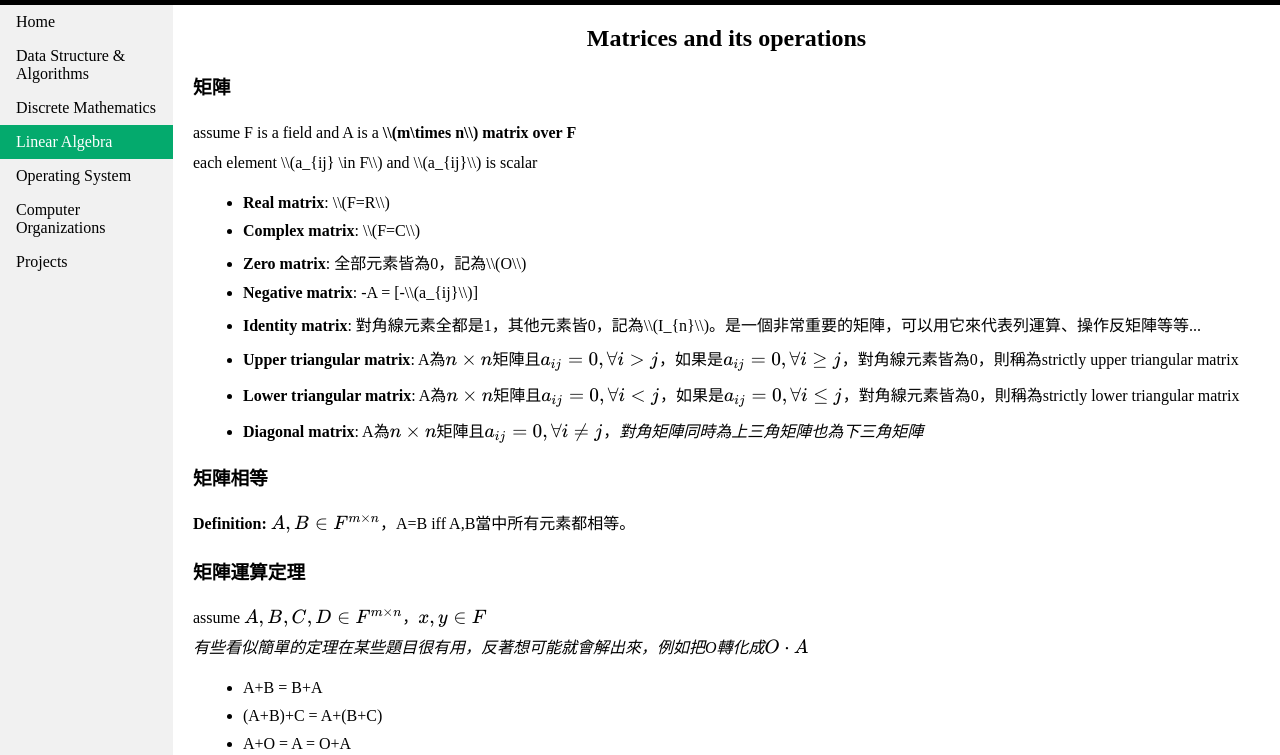
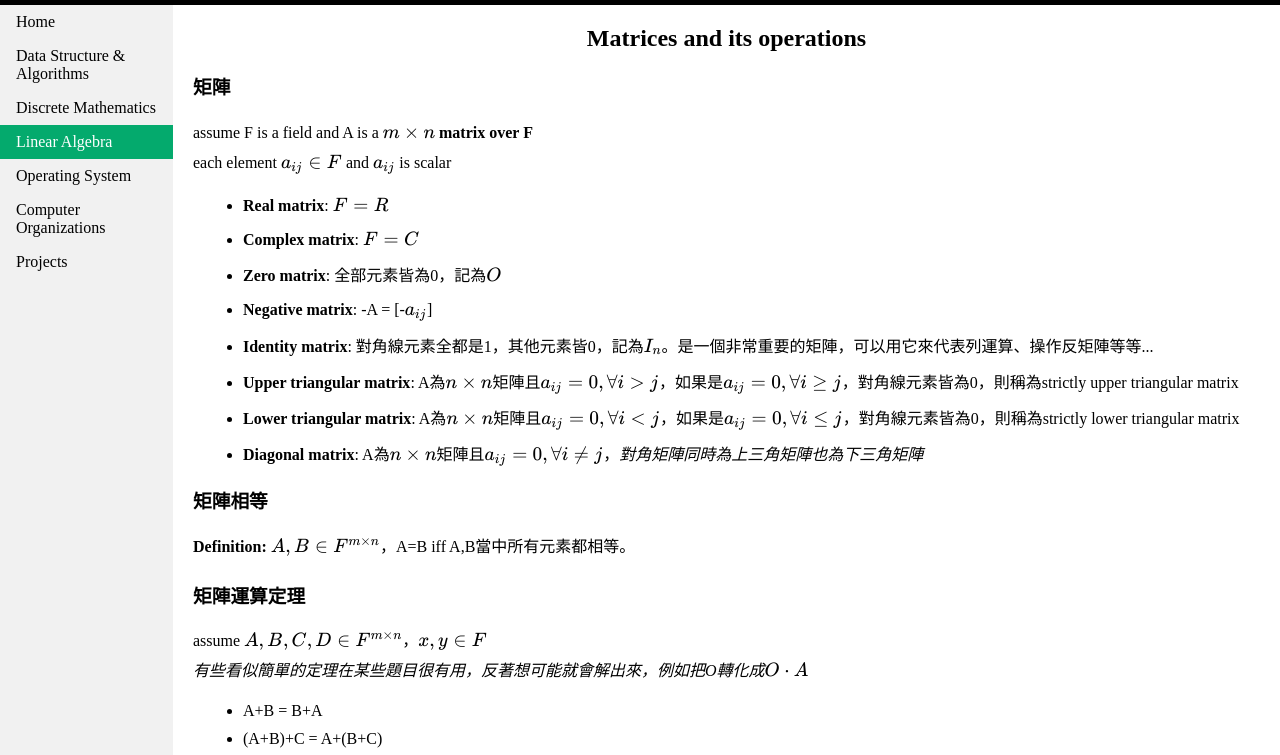
Before and after one commit to yi-shin-cheng/yi-shin-cheng.github.io, a plain HTML site: page Linear Algebra/posts/Matrices-and-its-operations.html in a window 1280 px wide. Shown: the part 45-800 px from the top of the page. Drawn offline with nearby package versions, Linux system fonts and the light colour scheme.

Commit message:
fix latex problem

```diff
--- a/Linear Algebra/posts/Matrices-and-its-operations.html
+++ b/Linear Algebra/posts/Matrices-and-its-operations.html
@@ -35,14 +35,14 @@
                     <div class="content">
                         <h3 class="subtitle">矩陣</h3>
                         <p>
-                        assume F is a field and A is a<strong> \\(m\times n\\) matrix over F</strong><br>
-                        each element \\(a_{ij} \in F\\) and \\(a_{ij}\\) is scalar
+                        assume F is a field and A is a<strong> \(m\times n\) matrix over F</strong><br>
+                        each element \(a_{ij} \in F\) and \(a_{ij}\) is scalar
                         <ul>
-                            <li><strong>Real matrix</strong>: \\(F=R\\)</li>
-                            <li><strong>Complex matrix</strong>: \\(F=C\\)</li>
-                            <li><strong>Zero matrix</strong>: 全部元素皆為0，記為\\(O\\)</li>
-                            <li><strong>Negative matrix</strong>: -A = [-\\(a_{ij}\\)]</li>
-                            <li><strong>Identity matrix</strong>: 對角線元素全都是1，其他元素皆0，記為\\(I_{n}\\)。是一個非常重要的矩陣，可以用它來代表列運算、操作反矩陣等等...</li>
+                            <li><strong>Real matrix</strong>: \(F=R\)</li>
+                            <li><strong>Complex matrix</strong>: \(F=C\)</li>
+                            <li><strong>Zero matrix</strong>: 全部元素皆為0，記為\(O\)</li>
+                            <li><strong>Negative matrix</strong>: -A = [-\(a_{ij}\)]</li>
+                            <li><strong>Identity matrix</strong>: 對角線元素全都是1，其他元素皆0，記為\(I_{n}\)。是一個非常重要的矩陣，可以用它來代表列運算、操作反矩陣等等...</li>
                             <li><strong>Upper triangular matrix</strong>: A為\(n\times n\)矩陣且\(a_{ij}=0,\forall {i>j}\)，如果是\(a_{ij}=0,\forall {i\ge j}\)，對角線元素皆為0，則稱為strictly upper triangular matrix</li>
                             <li><strong>Lower triangular matrix</strong>: A為\(n\times n\)矩陣且\(a_{ij}=0,\forall {i< j}\)，如果是\(a_{ij}=0,\forall {i\le j}\)，對角線元素皆為0，則稱為strictly lower triangular matrix</li>
                             <li><strong>Diagonal matrix</strong>: A為\(n\times n\)矩陣且\(a_{ij}=0,\forall {i\neq j} \)，<em>對角矩陣同時為上三角矩陣也為下三角矩陣</em></li>
```
